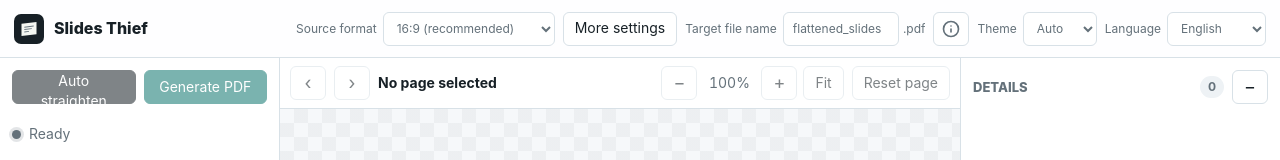
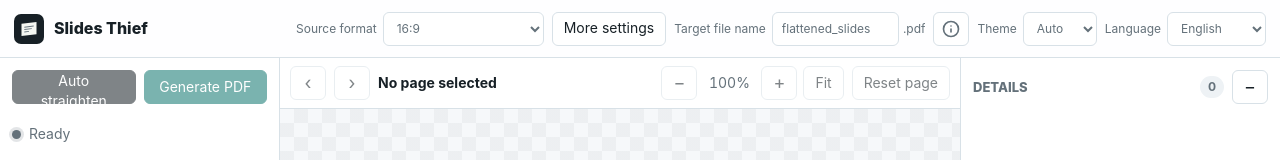
Before and after one commit to waittim/Slides-Thief, a Next.js app in the folder site/: page / in a window 1280 px wide. Shown: the top 160 px of the page. Built offline with nearby package versions, Linux system fonts and the light colour scheme.

Commit message:
Simplify source format label

```diff
--- a/site/app/SlidesThiefApp.tsx
+++ b/site/app/SlidesThiefApp.tsx
@@ -152,7 +152,6 @@ const localeOptions: { value: LocaleValue; label: string }[] = [
 
 const ratioUiCopy: Record<LocaleValue, {
   sourceFormat: string;
-  recommended16x9: string;
   presentationGroup: string;
   documentGroup: string;
   custom: string;
@@ -165,7 +164,6 @@ const ratioUiCopy: Record<LocaleValue, {
 }> = {
   "zh-CN": {
     sourceFormat: "原稿格式",
-    recommended16x9: "16:9（推荐）",
     presentationGroup: "幻灯片",
     documentGroup: "文档",
     custom: "自定义比例",
@@ -178,7 +176,6 @@ const ratioUiCopy: Record<LocaleValue, {
   },
   "zh-TW": {
     sourceFormat: "原稿格式",
-    recommended16x9: "16:9（建議）",
     presentationGroup: "投影片",
     documentGroup: "文件",
     custom: "自訂比例",
@@ -191,7 +188,6 @@ const ratioUiCopy: Record<LocaleValue, {
   },
   en: {
     sourceFormat: "Source format",
-    recommended16x9: "16:9 (recommended)",
     presentationGroup: "Presentation",
     documentGroup: "Document",
     custom: "Custom ratio",
@@ -204,7 +200,6 @@ const ratioUiCopy: Record<LocaleValue, {
   },
   es: {
     sourceFormat: "Formato original",
-    recommended16x9: "16:9 (recomendado)",
     presentationGroup: "Presentación",
     documentGroup: "Documento",
     custom: "Relación personalizada",
@@ -217,7 +212,6 @@ const ratioUiCopy: Record<LocaleValue, {
   },
   fr: {
     sourceFormat: "Format de l’original",
-    recommended16x9: "16:9 (recommandé)",
     presentationGroup: "Présentation",
     documentGroup: "Document",
     custom: "Format personnalisé",
@@ -230,7 +224,6 @@ const ratioUiCopy: Record<LocaleValue, {
   },
   de: {
     sourceFormat: "Vorlagenformat",
-    recommended16x9: "16:9 (empfohlen)",
     presentationGroup: "Präsentation",
     documentGroup: "Dokument",
     custom: "Eigenes Seitenverhältnis",
@@ -243,7 +236,6 @@ const ratioUiCopy: Record<LocaleValue, {
   },
   ja: {
     sourceFormat: "原稿形式",
-    recommended16x9: "16:9（推奨）",
     presentationGroup: "プレゼンテーション",
     documentGroup: "文書",
     custom: "カスタム比率",
@@ -256,7 +248,6 @@ const ratioUiCopy: Record<LocaleValue, {
   },
   ko: {
     sourceFormat: "원본 형식",
-    recommended16x9: "16:9(권장)",
     presentationGroup: "프레젠테이션",
     documentGroup: "문서",
     custom: "사용자 지정 비율",
@@ -269,7 +260,6 @@ const ratioUiCopy: Record<LocaleValue, {
   },
   "pt-BR": {
     sourceFormat: "Formato original",
-    recommended16x9: "16:9 (recomendado)",
     presentationGroup: "Apresentação",
     documentGroup: "Documento",
     custom: "Proporção personalizada",
@@ -2319,7 +2309,7 @@ export function SlidesThiefApp() {
                     }}
                   >
                     <optgroup label={ratioUi.presentationGroup}>
-                      <option value="16:9">{ratioUi.recommended16x9}</option>
+                      <option value="16:9">{text.ratio16x9}</option>
                       <option value="4:3">{text.ratio4x3}</option>
                       <option value="16:10">16:10</option>
                     </optgroup>
--- a/site/app/page.tsx
+++ b/site/app/page.tsx
@@ -27,7 +27,7 @@ const structuredData = {
   author: { "@type": "Person", name: "Zekun Wang", url: "https://github.com/waittim" },
   featureList: [
     "Automatic slide and document boundary detection",
-    "16:9 recommended source format with explicit alternatives",
+    "16:9 default source format with explicit alternatives",
     "Manual four-corner correction",
     "Perspective correction",
     "HEIC and HEIF support",
```
Also changed, not shown: 1 other file (tests, documents, lock files or other folders).
